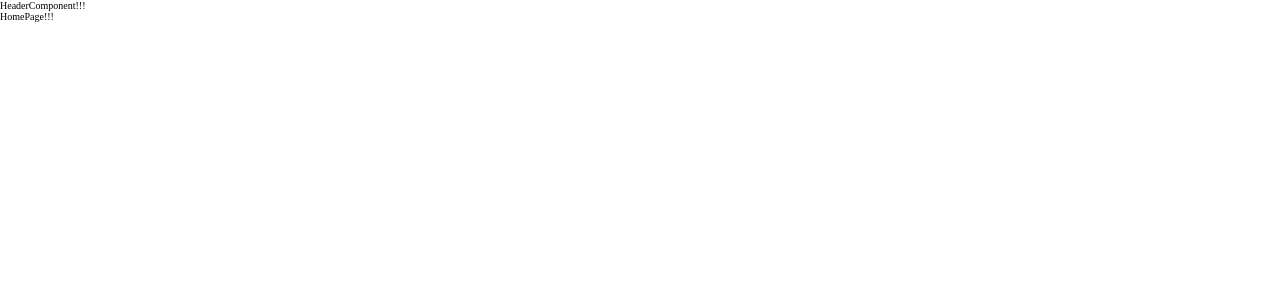
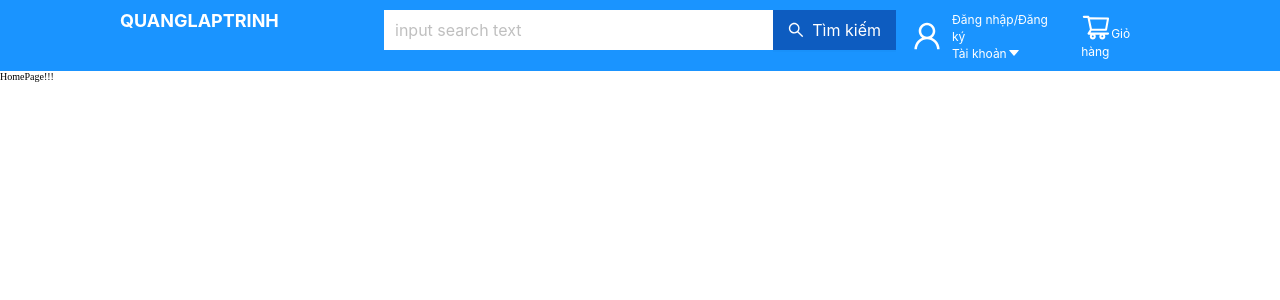
Before and after one commit to QuangThe27/BanHangDienTu, a React (Create React App) app: page / in a window 1280 px wide. Shown: the top 300 px of the page. Built offline with nearby package versions, Linux system fonts and the light colour scheme.

Commit message:
Xây dựng UI Header

```diff
--- a/package.json
+++ b/package.json
@@ -3,6 +3,7 @@
   "version": "0.1.0",
   "private": true,
   "dependencies": {
+    "@ant-design/icons": "^5.6.1",
     "@reduxjs/toolkit": "^2.7.0",
     "@testing-library/dom": "^10.4.0",
     "@testing-library/jest-dom": "^6.6.3",
--- /dev/null
+++ b/src/components/ButtonInputSearch/ButtonInputSearch.jsx
@@ -0,0 +1,32 @@
+import { Input, Button } from "antd";
+import React from "react";
+import {
+    SearchOutlined,
+  } from '@ant-design/icons';
+
+const ButtonInputSearch = (props) => { //props áp dụng cho sử dụng nhiều nơi
+    const {
+        size, placeholder, textButton,
+        bordered, backgroundColorInput = '#fff', backgroundColorButton = 'rgb(13, 92, 192)',
+        colorButton = '#fff'
+    } = props // các giá trị nhận từ props
+
+    return (
+        <div style={{display: 'flex'}}>
+            {/* Chuyền các giá trị vào */}
+            <Input
+                size={size}
+                placeholder={placeholder}
+                style={{backgroundColor: backgroundColorInput, border: bordered, borderRadius: '0'}}
+            />
+
+            <Button
+                size={size}
+                icon={<SearchOutlined />}
+                style={{ backgroundColor: backgroundColorButton, border: bordered, borderRadius: '0', color: colorButton}}
+            ><span>{textButton}</span></Button>
+        </div>
+    );
+}
+
+export default ButtonInputSearch;
--- a/src/components/HeaderComponent/HeaderComponent.jsx
+++ b/src/components/HeaderComponent/HeaderComponent.jsx
@@ -1,9 +1,47 @@
 import React from "react";
+import { Col } from "antd";
+import { WrapperHeader, WrapperHeaderAccount, WrapperTextHeader, WrapperTextHeaderSmall } from "./style";
+import {
+    UserOutlined,
+    CaretDownOutlined,
+    ShoppingCartOutlined,
+  } from '@ant-design/icons';
+import ButtonInputSearch from '../ButtonInputSearch/ButtonInputSearch';
 
 const HeaderComponent = () => {
     return (
         <div>
-            HeaderComponent!!!
+            <WrapperHeader gutter={'16px'}>
+                <Col span={6}>
+                    <WrapperTextHeader>QUANGLAPTRINH</WrapperTextHeader>
+                </Col>
+
+                <Col span={12}>
+                    <ButtonInputSearch
+                    size = "large"
+                    placeholder = "input search text"
+                    textButton = "Tìm kiếm"
+                    bordered = 'none'
+                    />
+                </Col>
+
+                <Col span={6} style={{display: 'flex', alignItems: 'center',gap: '20px'}}>
+                    <WrapperHeaderAccount>
+                        <UserOutlined style={{fontSize: '30px'}}/>
+                        <div>
+                            <WrapperTextHeaderSmall style={{fontSize: '12px'}}>Đăng nhập/Đăng ký</WrapperTextHeaderSmall>
+                            <div>
+                                <WrapperTextHeaderSmall style={{fontSize: '12px'}}>Tài khoản</WrapperTextHeaderSmall>
+                                <CaretDownOutlined />
+                            </div>
+                        </div>
+                    </WrapperHeaderAccount>
+                    <div>
+                        <ShoppingCartOutlined style={{fontSize: '30px', color: '#fff'}}/>
+                        <WrapperTextHeaderSmall>Giỏ hàng</WrapperTextHeaderSmall>
+                    </div>
+                </Col>
+            </WrapperHeader>
         </div>
     );
 }
--- /dev/null
+++ b/src/components/HeaderComponent/style.js
@@ -0,0 +1,23 @@
+import { Row } from "antd";
+import styled from "styled-components";
+
+export const WrapperHeader = styled(Row)`
+    padding: 10px 120px;
+    background-color: rgb(26, 148, 255);
+`
+export const WrapperTextHeader = styled.span`
+    font-size: 18px;
+    color: #fff;
+    font-weight: bold;
+    text-align: left;
+`
+export const WrapperTextHeaderSmall = styled.span`
+    font-size: 12px;
+    color: #fff;
+`
+export const WrapperHeaderAccount = styled.div`
+    display: flex;
+    align-items: center;
+    color: #fff;
+    gap: 10px;
+`
```
Also changed, not shown: 1 other file (tests, documents, lock files or other folders).
